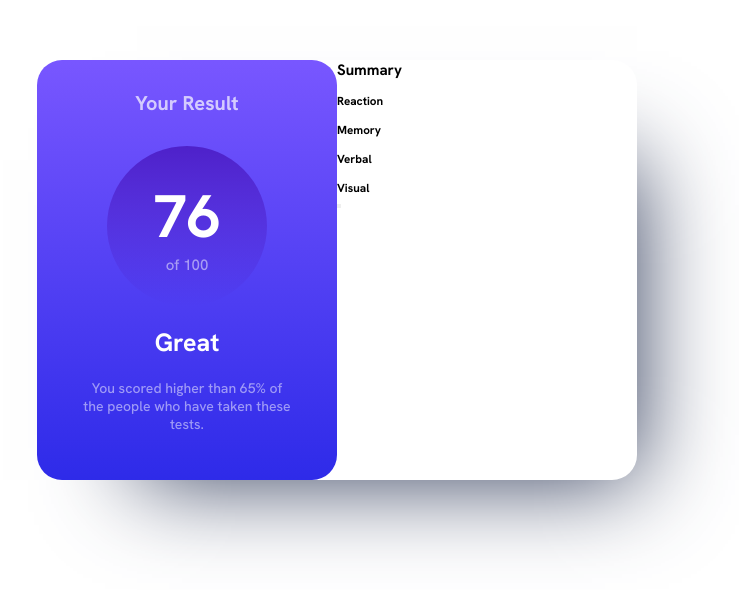
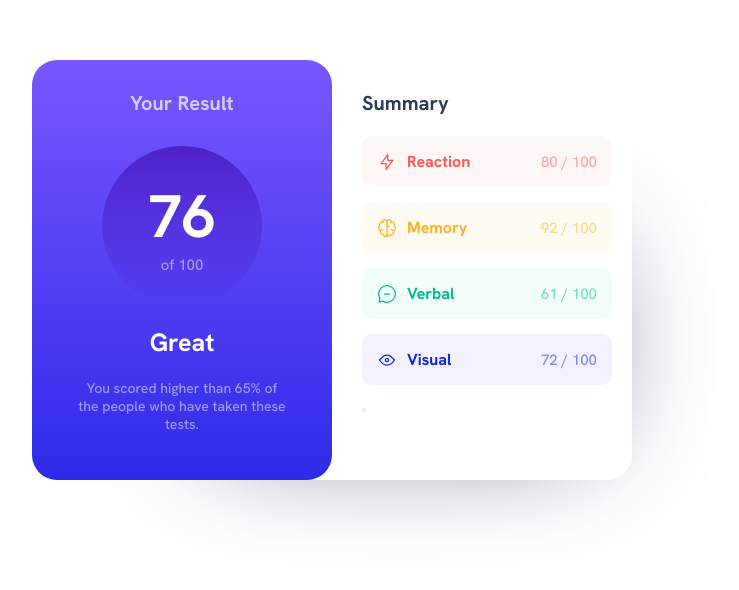
Before and after one commit to Ahmedalzarka/results-summary-component-main, a plain HTML site: page index.html in a window 1280 px wide. Shown: the part 130-720 px from the top of the page, without its empty margins (303-1042 px from the left). Drawn offline with Linux system fonts and the light colour scheme.

Commit message:
right half but not the button

```diff
--- a/css/app.css
+++ b/css/app.css
@@ -30,13 +30,14 @@ main{
     width:30%;
     height: 420px;
     background-color:white;
-    box-shadow: 50px 50px 90px -50px var(--dark-gray-blue);
+    box-shadow: 70px 70px 120px -120px var(--dark-gray-blue);
     display: flex;
     flex-direction: row;
     border-radius: 25px;
 }
+/* left half */
 .left{
-    width:300px;
+    min-width:300px;
     background: linear-gradient(hsl(252, 100%, 67%),hsl(241, 81%, 54%));
     display: flex;
     align-items: center;
@@ -65,9 +66,14 @@ h1{
 .result-number{
     font-size: 6em;
 }
-.of-number{
+.number{
     opacity: 0.5;
     font-size: 1.5em;
+    margin: 0 0 0 auto;
+}
+p{
+    font-size:1.5em;
+    opacity: 0.5;
 }
 .great{
     font-size: 2.5em;
@@ -78,3 +84,45 @@ h1{
     opacity: 0.5;
     text-align: center;
 }
+/* right half */
+.right{
+    padding:30px;
+
+}
+.summary{
+    margin-bottom: 20px;
+    font-size:2em;
+    color: var(--dark-gray-blue);
+}
+.card{
+    width:250px;
+    /* height: 50px; */
+    padding: 10px;
+    border-radius: 10px;
+    margin: 15px auto;
+    display: flex;
+    align-items: center;
+    padding:15px;
+}
+img{
+    margin-right:10px;
+}
+h3{
+    font-size: 1.6em;
+}
+.first{
+    color:var(--light-red);
+    background:hsla(0, 100%, 67%,5%);
+}
+.second{
+    color:var(--orangy-yellow);
+    background: hsla(39, 100%, 56%,5%);
+}
+.third{
+    color: var(--green-teal);
+    background: hsla(166, 100%, 37%,5%);
+}
+.fourth{
+    color:var(--cobalt-blue);
+    background: hsla(241, 100%, 89%,25%);
+}
--- a/index.html
+++ b/index.html
@@ -13,40 +13,38 @@
 <body>
   <main>
     <div class="container">
+      <!-- left -->
       <div class="left">
         <h1>Your Result</h1>
         <div class="result-circle">
           <h2 class="result-number">76</h2>
-          <p class="of-number">of 100</p>
+          <p>of 100</p>
         </div>
         <h2 class="great">Great</h2>
         <p class="recommendations">You scored higher than 65% of the people who have taken these tests.</p>
       </div>
+      <!-- right -->
       <div class="right">
         <h2 class="summary">Summary</h2>
         <div class="card first">
-          <img src="" alt="">
+          <img src="assets/images/icon-reaction.svg" alt="reacion">
           <h3>Reaction</h3>
-          <p class="number"></p>
-          <p class="tranparent-number"></p>
+          <p class="number">80 <span>/ 100</span></p>
         </div>
         <div class="card second">
-          <img src="" alt="">
+          <img src="assets/images/icon-memory.svg" alt="memory">
           <h3>Memory</h3>
-          <p class="number"></p>
-          <p class="tranparent-number"></p>
+          <p class="number">92 <span>/ 100</span></p>
         </div>
         <div class="card third">
-          <img src="" alt="">
+          <img src="assets/images/icon-verbal.svg" alt="verbal">
           <h3>Verbal</h3>
-          <p class="number"></p>
-          <p class="tranparent-number"></p>
+          <p class="number">61 <span>/ 100</span></p>
         </div>
         <div class="card fourth">
-          <img src="" alt="">
+          <img src="assets/images/icon-visual.svg" alt="visual">
           <h3>Visual</h3>
-          <p class="number"></p>
-          <p class="tranparent-number"></p>
+          <p class="number">72 <span>/ 100</span></p>
         </div>
         <button></button>
       </div>
```
